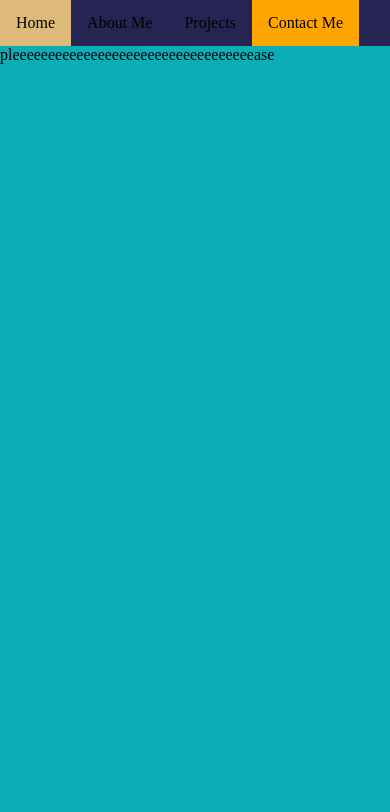
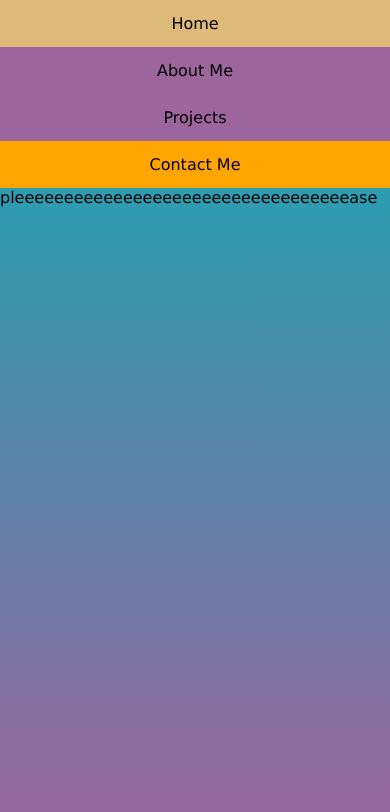
Before and after one commit to lavynder/WebScript, a plain HTML site: page Assignments/Assignment1/CONTACT_ME.html in a window 390 px wide. Drawn offline with Linux system fonts and the light colour scheme.

Commit message:
finished home and project page. fixed bug in background image

```diff
--- a/Assignments/Assignment1/CONTACT_ME.html
+++ b/Assignments/Assignment1/CONTACT_ME.html
@@ -10,18 +10,11 @@
     <meta name="viewport" content="width=device-width">
 
     <!-- .css FILES -->
-    <!-- THE DEFAULT stylesheet USED IF THE WINDOW IS NORMAL SIZED -->
-    <link href="STYLE.css" rel="stylesheet" type="text/css"
-        media="only screen and (min-width:960px">
+    <!-- THE GENERAL STYLESHEET FOR THE UNIFORM ELEMENTS FOUND ON ALL PAGES -->
+    <link href="STYLE.css" rel="stylesheet" type="text/css">
 
-    <!-- THE stylesheet USED IF THE WINDOW IS TABLET SIZED -->
-    <link href="STYLE_TABLET.css" rel="stylesheet" type="text/css"
-        media="only screen and (min-width:481px) and (max-width:960px)">
-
-
-    <!-- THE stylesheet USED IF THE WINDOW IS PHONE SIZED -->
-    <link href="STYLE_PHONE.css" rel="stylesheet" type="text/css"
-        media="only screen and (max-width:480px)">
+    <!-- THE STYLESHEET FOR THE HOME PAGE -->
+    <link href="STYLE_CONTACTME.css" rel="stylesheet" type="text/css" >
 
     <!-- .js FILES -->
     <script type="text/javascript" src="BUTTONS.js"> </script>
@@ -30,7 +23,7 @@
 
 <!-- NAVIGATION BAR -->
 <ul>
-    <li> <a link href="INDEX.html"> Home </a> </li>
+    <li> <a link href="HOME.html"> Home </a> </li>
     <li> <a link href="ABOUT_ME.html"> About Me </a> </li>
     <li> <a link href="PROJECTS.html"> Projects </a> </li>
     <li> <a class="active" href="#Contact Me"> Contact Me </a> </li>
--- a/Assignments/Assignment1/STYLE.css
+++ b/Assignments/Assignment1/STYLE.css
@@ -5,10 +5,11 @@ body {
     padding: 0px;
     margin: 0px;
     font-family: Verdana, Geneva, Arial, sans-serif;
+    height: 100vh;
 }
 
 .footer {
-    background-image: linear-gradient(rgb(156, 101, 156),rgb(228, 180, 96)) ;
+    background-image: linear-gradient(45deg, rgb(156, 101, 156),rgb(228, 180, 96)) ;
     font-family: Verdana, Geneva, Arial, sans-serif;
     position: fixed;
     left: 0;
@@ -58,3 +59,44 @@ body {
         background-color: #f1f1f1;
     }
 }
+
+/* STYLESHEET FOR PHONE SIZED SCREENS */
+@media only screen and (max-width: 480px) {
+    /* THE STYLE FOR THE NAVIGATION BAR. REFERENCED FROM W3 SCHOOLS */
+    ul {
+        list-style-type: none;
+        margin: 0;
+        padding: 0;
+        overflow: hidden;
+        background-color: rgb(156, 101, 156);
+        width: 100%;
+    }
+
+    li {
+        float: left;
+        width: 100%;
+    }
+
+    li a {
+        display: block;
+        color: black;
+        text-align: center;
+        padding: 14px 16px;
+        text-decoration: none;
+    }
+
+    li a:hover:not(.active) {
+        background-color: rgb(221, 186, 122);
+    }
+
+    .active {
+        background-color: orange;
+    }
+
+
+    .tab {
+        overflow: hidden;
+        border: 1px solid #ccc;
+        background-color: #f1f1f1;
+    }
+}
--- a/Assignments/Assignment1/STYLE_PHONE.css
+++ /dev/null
@@ -1,35 +0,0 @@
-@charset "UTF-8";
-
-body {
-  background-color: #0DADB7;
-  padding: 0px;
-  margin: 0px;
-}
-
-ul {
-    list-style-type: none;
-    margin: 0;
-    padding: 0;
-    overflow: hidden;
-    background-color: rgb(37, 36, 83);
-}
-
-li {
-    float: left;
-}
-
-li a {
-    display: block;
-    color: black;
-    text-align: center;
-    padding: 14px 16px;
-    text-decoration: none;
-}
-
-li a:hover:not(.active) {
-    background-color: rgb(221, 186, 122);
-}
-
-.active {
-    background-color: orange;
-}
--- a/Assignments/Assignment1/STYLE_PROJECTS.css
+++ b/Assignments/Assignment1/STYLE_PROJECTS.css
@@ -21,6 +21,8 @@ dl.list {
 dl.list dt, dd{
     margin-right: 5%;
 
+}
+
 /* STYLESHEET FOR STANDARD WINDOWS */
 @media only screen and (min-width: 960px) {
 
--- a/Assignments/Assignment1/STYLE_TABLET.css
+++ /dev/null
@@ -1,35 +0,0 @@
-@charset "UTF-8";
-
-body {
-  background-color: #0DADB7;
-  padding: 0px;
-  margin: 0px;
-}
-
-ul {
-    list-style-type: none;
-    margin: 0;
-    padding: 0;
-    overflow: hidden;
-    background-color: rgb(195, 228, 76);
-}
-
-li {
-    float: left;
-}
-
-li a {
-    display: block;
-    color: black;
-    text-align: center;
-    padding: 14px 16px;
-    text-decoration: none;
-}
-
-li a:hover:not(.active) {
-    background-color: rgb(221, 186, 122);
-}
-
-.active {
-    background-color: orange;
-}
```
Also changed, not shown: Assignments/Assignment1/ABOUT_ME.html (+2 -2 lines), Assignments/Assignment1/HOME.html (renamed from Assignments/Assignment1/INDEX.html, +7 -7 lines), Assignments/Assignment1/PROJECTS.html (+1 -1 lines), Assignments/Assignment1/STYLE_HOME.css (added, +8 -0 lines).
